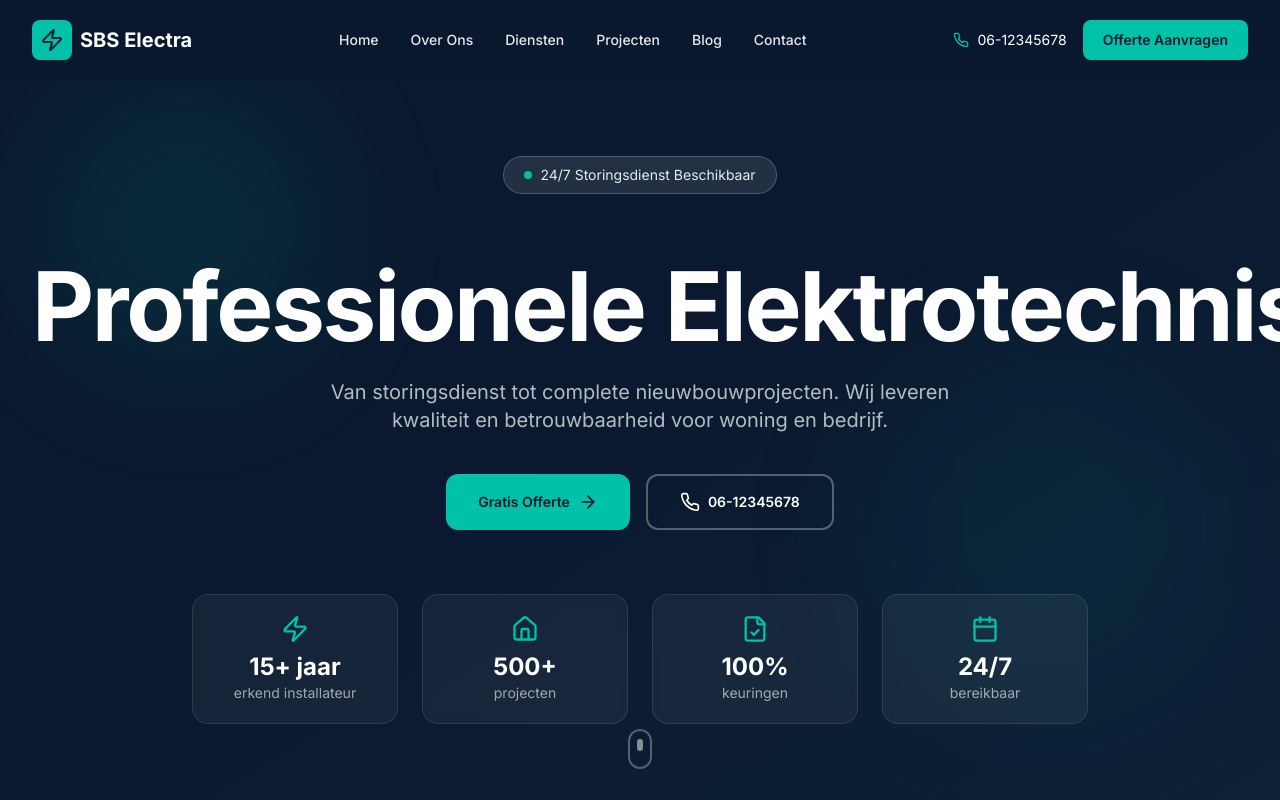
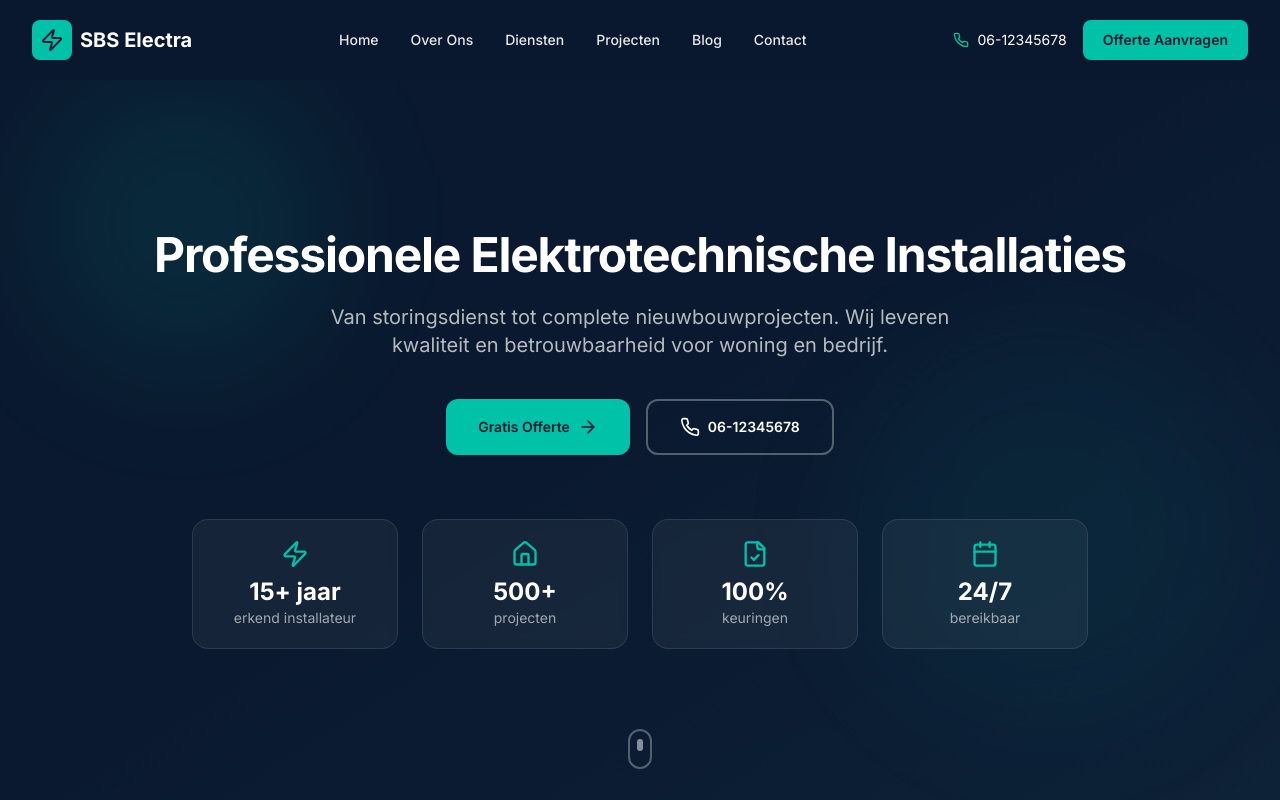
Before and after one commit to gokhanfamict/sbs-electra, a Next.js app: page / in a window 1280 px wide. Shown: the top 800 px of the page. Built offline with nearby package versions, Linux system fonts and the light colour scheme.

Commit message:
Remove 24/7 badge and adjust hero text size

```diff
--- a/src/components/sections/Hero.tsx
+++ b/src/components/sections/Hero.tsx
@@ -14,23 +14,13 @@ export function Hero() {
 
       <div className="max-w-7xl mx-auto px-4 sm:px-6 lg:px-8 relative z-10 pt-20">
         <div className="text-center">
-          <motion.div
-            initial={{ opacity: 0, y: 30 }}
-            animate={{ opacity: 1, y: 0 }}
-            transition={{ duration: 0.6 }}
-            className="mb-8"
-          >
-            <div className="inline-flex items-center gap-2 bg-white/10 backdrop-blur-sm border border-white/20 px-5 py-2 rounded-full text-sm text-white/90 mb-8">
-              <span className="flex h-2 w-2 rounded-full bg-accent animate-pulse" />
-              24/7 Storingsdienst Beschikbaar
-            </div>
-          </motion.div>
+
 
           <motion.h1
             initial={{ opacity: 0, y: 30 }}
             animate={{ opacity: 1, y: 0 }}
             transition={{ duration: 0.6, delay: 0.1 }}
-            className="text-5xl sm:text-6xl lg:text-8xl font-bold text-white mb-6 leading-tight tracking-tight whitespace-nowrap"
+            className="text-3xl sm:text-4xl lg:text-5xl font-bold text-white mb-6 leading-tight tracking-tight"
           >
             Professionele Elektrotechnische Installaties
           </motion.h1>
```
Also changed, not shown: 1 other file (tests, documents, lock files or other folders).
